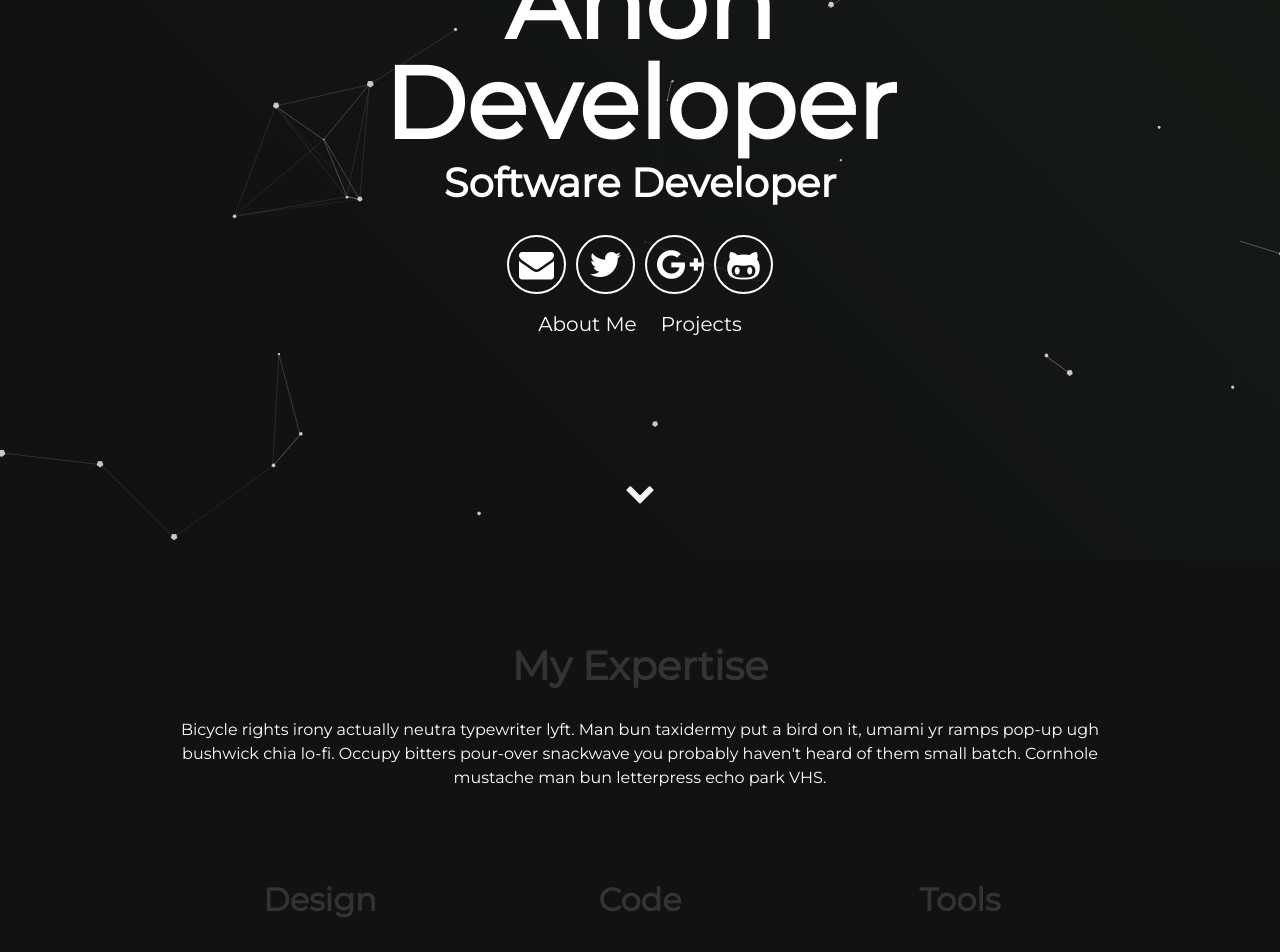
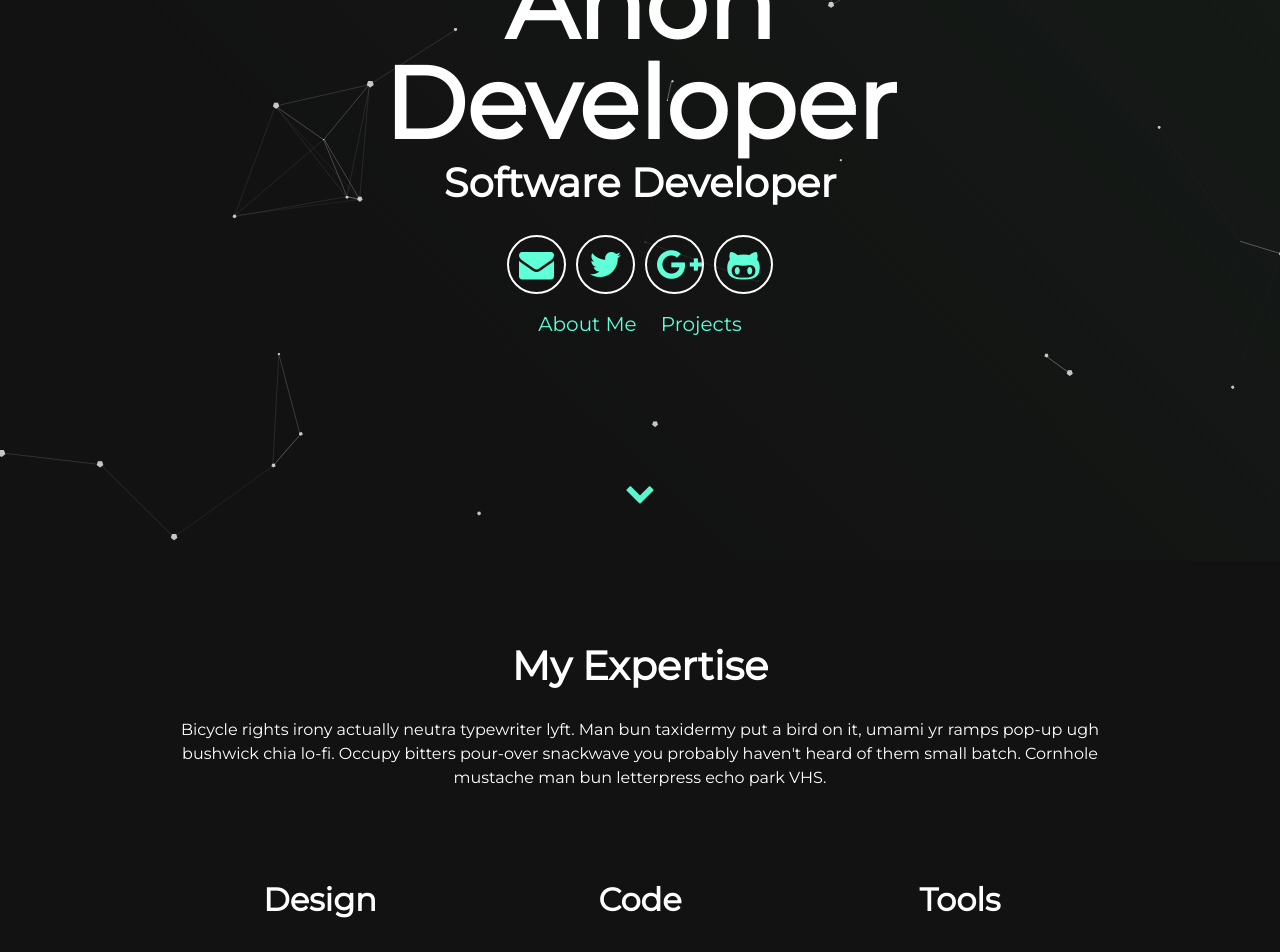
Before and after one commit to gweidart/xipher, a Jekyll site: the page built from index.html, in a window 1280 px wide. Shown: the part 339-1291 px from the top of the page. Built offline with Jekyll 4.4.1, drawn with Linux system fonts in a browser that asks for light colours.

Commit message:
update css

```diff
--- a/assets/css/main.css
+++ b/assets/css/main.css
@@ -3706,7 +3706,7 @@ body {
   padding: 0;
   font-size: 100%;
   line-height: 1.5;
-  color: #555;
+  color: #fff;
   font-family: "Montserrat", sans-serif;
 }
 article,
@@ -3718,6 +3718,7 @@ header,
 nav,
 section {
   display: block;
+  background: rgb(48, 128, 107, 0.3);
 }
 h1,
 h2,
@@ -3727,7 +3728,7 @@ stong {
   margin-top: 1em;
   padding-top: 1em;
   line-height: 1.25;
-  color: #333;
+  color: #fff;
 }
 h1 {
   font-size: 2.5rem;
@@ -3814,7 +3815,7 @@ sup {
   margin: 10px;
 }
 .header-links .link {
-  color: #fff;
+  color: #5fffd7;
   text-decoration: none;
   font-size: 15px;
   margin: 10px;
@@ -3831,7 +3832,7 @@ sup {
 }
 .down,
 .header-icons .icon {
-  color: #fff;
+  color: #5fffd7;
   text-align: center;
 }
 .header-icons .icon {
@@ -3846,7 +3847,7 @@ sup {
 }
 .header-icons .icon:active,
 .header-icons .icon:hover {
-  color: #1a222c;
+  color: #5fffd7;
   background: #fff;
 }
 @media only screen and (min-width: 550px) {
@@ -3912,6 +3913,7 @@ sup {
 .user p {
   color: #fff;
   font-size: 16px;
+  background:rgb(48, 128, 107, 0.3);
 }
 @media only screen and (min-width: 550px) {
   .user {
@@ -3954,10 +3956,12 @@ body {
   margin: 0;
 }
 .user-projects li {
+  background:rgb(48, 128, 107, 0.3);
   color: #5fffd7;
   font-size: 1.1rem;
 }
 .user-projects p {
+  background:rgb(48, 128, 107, 0.3);
   color: #fff;
   margin-right: 5px;
 }
@@ -3990,7 +3994,7 @@ body {
   margin: 10px 0;
   padding: 5px;
   color: #5fffd7;
-  background-color: transparent;
+  background-color: #30806b;
   border: 1px solid #5fffd7;
   border-radius: 10px;
   text-align: center;
@@ -4003,13 +4007,13 @@ body {
 .project-link:active,
 .project-link:hover {
   background-color: #54516a;
-  border-color: #54516a;
+  border-color: #5fffd7;
   color: #5fffd7;
   transition: color 0.3s ease-in, background-color 0.3s ease-in,
     border-color 0.3s ease-in;
 }
 .footer {
-  background: #1a222c;
+  background: #121212;
   padding: 10px 0;
   margin-top: 100px;
   text-align: center;
```
